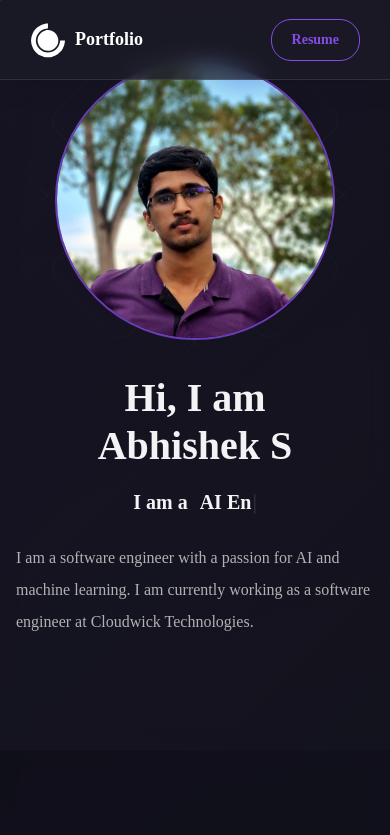
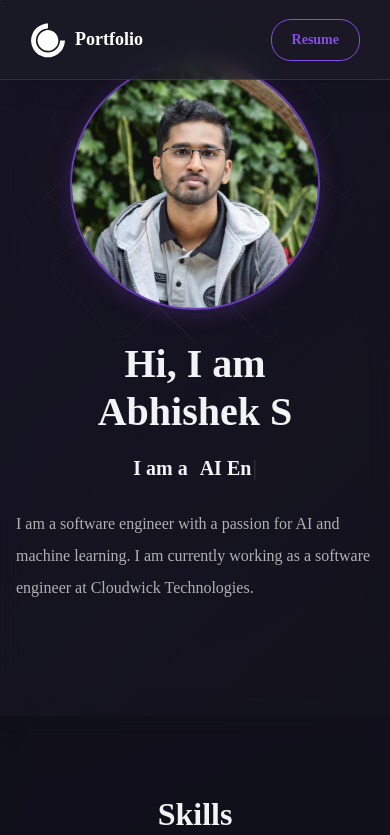
Before and after one commit to abhi-s-03/Portfolio, a React (Vite) app: page / in a window 390 px wide. Shown: the top 835 px of the page. Built offline with nearby package versions, Linux system fonts and the light colour scheme.

Commit message:
profile image fix

```diff
--- a/src/components/Hero/hero.css
+++ b/src/components/Hero/hero.css
@@ -128,27 +128,40 @@
 }
 
 .hero-img {
-  :hover {
-    transform: scale(1.05);
+  width: 350px;
+  height: 350px;
+  border-radius: 50%;
+  overflow: hidden;
+  border: 2px solid #6a3db8;
+  transition: transform 0.3s ease;
+  margin: 0 auto;
+  position: relative;
+  box-shadow: 0 4px 20px rgba(106, 61, 184, 0.3);
+}
+
+.hero-img:hover {
+  transform: scale(1.03);
+}
+
+.hero-img img {
+  width: 100%;
+  height: 100%;
+  object-fit: cover;
+  object-position: center;
+  display: block;
+}
+
+@media (max-width: 768px) {
+  .hero-img {
+    width: 300px;
+    height: 300px;
   }
 }
 
-.hero-img img {
-  position: relative;
-  width: 100%;
-  height: 100%;
-  max-width: 400px;
-  max-height: 400px;
-  border-radius: 50%;
-  border: 2px solid #6a3db8;
-  @media (max-width: 768px) {
-    max-width: 350px;
-    max-height: 350px;
-  }
-
-  @media (max-width: 640px) {
-    max-width: 280px;
-    max-height: 280px;
+@media (max-width: 480px) {
+  .hero-img {
+    width: 250px;
+    height: 250px;
   }
 }
 
--- a/src/components/contact/Contact.jsx
+++ b/src/components/contact/Contact.jsx
@@ -35,7 +35,7 @@ export default function Contact() {
           <div className="contact-desc">
             <span>
               Feel free to contact me if you have any questions, offers,
-              oppurtunities or just want to say hi!
+              oppurtunities or just want to say hi👋
             </span>
           </div>
           <form className="contact-form" onSubmit={handlesubmit} ref={form}>
```
Also changed, not shown: src/assets/profile.jpg.
